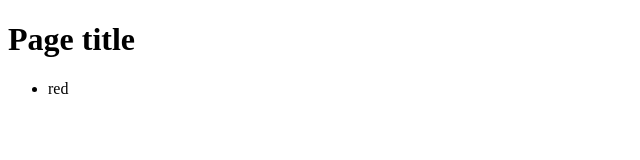
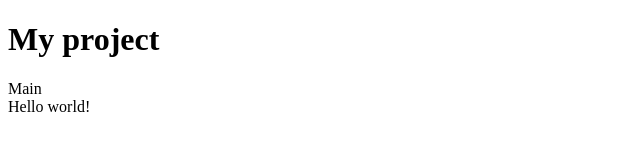
Before and after one commit to OlehRidchenko/my-project, a plain HTML site: page index.html in a window 1280 px wide. Shown: the whole page, without its empty margins (0-640 px from the left). Drawn offline with Linux system fonts and the light colour scheme.

Commit message:
add main

```diff
--- a/index.html
+++ b/index.html
@@ -6,10 +6,10 @@
   <title>Document</title>
 </head>
 <body>
-<h1>Page title</h1>
-<ul>
-  <li>red</li>
-</ul>
-  </ul>
+<h1>My project</h1>
+<header></header>
+<main>Main</main>
+<footer>Hello world!</footer>
+
 </body>
 </html>
```
